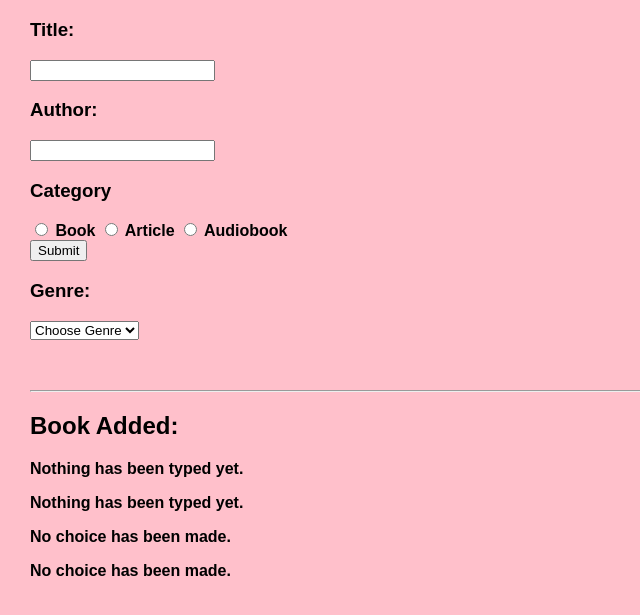
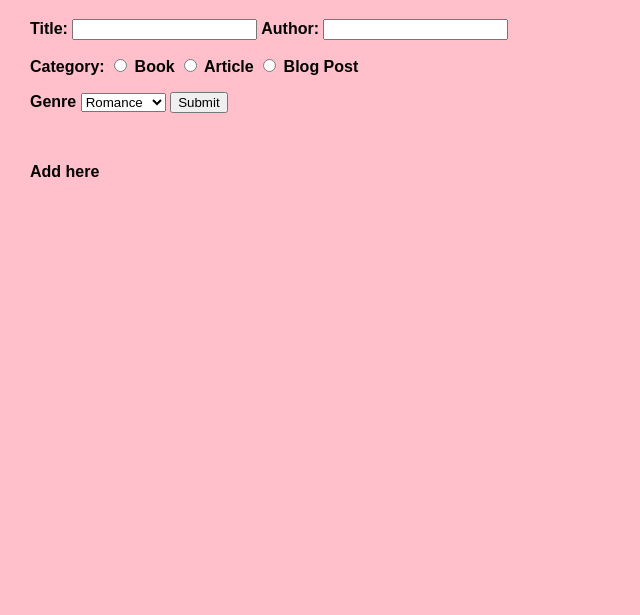
Before and after one commit to mchll05/cc_w12_d1_hmk, a plain HTML site: page index.html in a window 1280 px wide. Shown: the part 61-676 px from the top of the page, without its empty margins (0-640 px from the left). Drawn offline with Linux system fonts and the light colour scheme.

Commit message:
finished mvp

```diff
--- a/index.html
+++ b/index.html
@@ -9,45 +9,39 @@
   <body>
     <h1 id="heading">Add to Reading List</h1>
 
-  <h3>Title:</h3><input id="title" type="text" />
+  <form id="form">
 
-  <h3>Author:</h3><input id="author" type="text" />
+<label>Title:</label>
+<input id="title" type="text" required>
 
-  <form>
-  <h3>Category</h3>
-  <div>
-    <input type="radio" id="book"
-     name="book" value="book">
-    <label for="book">Book</label>
+<label>Author:</label>
+<input id="author" type='text'>
 
-    <input type="radio" id="article"
-     name="article" value="article">
-    <label for="article">Article</label>
+<p>
+  <label>Category:</label>
+        <input type="radio" name="category" value="Book" required>
+        <label>Book</label>
 
-    <input type="radio" id="audiobook">
-    <label for="audiobook">Audiobook</label>
-  </div>
-  <div>
-    <button type="submit">Submit</button>
-  </div>
-</form>
+        <input type="radio" name="category" value="Article" required>
+        <label>Article</label>
 
-  <h3>Genre:</h3>
-    <select id="select">
-      <option disabled selected>Choose Genre</option>
-      <option value="romance">Romance</option>
-      <option value="non-fiction">Non Fiction</option>
-      <option value="horror">Horror</option>
-    </select>
+        <input type="radio" name="category" value="Blog post" required>
+        <label>Blog Post</label></p>
+
+        <label>Genre</label>
+            <select id='genre' required>
+              <option value='Romance'>Romance</option>
+              <option value='Non-fiction'>Non fiction</option>
+              <option value='Sci-Fi'>Sci-Fi</option>
+            </select>
+
+            <button type="submit" name="button">Submit</button>
+
+          </form>
 
 <p><br></p>
-    <hr></hr>
 
-<h2>Book Added:</h2>
-<p id="title-result">Nothing has been typed yet.</p>
-<p id="author-result">Nothing has been typed yet.</p>
-<p id="category-result">No choice has been made.</p>
-<p id="genre-result">No choice has been made.</p>
+  <p id="form-result">Add here</p>
 
   </body>
 </html>
--- a/js/app.js
+++ b/js/app.js
@@ -1,2 +1,13 @@
 document.addEventListener('DOMContentLoaded', () => {
   console.dir("here we go");
+
+    const form = document.querySelector('#form');
+    form.addEventListener('submit', handleFormEntered);
+
+  });
+
+  const handleFormEntered = function(event){
+    event.preventDefault();
+    const formResult = document.querySelector('#form-result');
+    formResult.textContent = `| Title: ${this.title.value} | Author: ${this.author.value} | Category: ${this.category.value} | Genre: ${this.genre.value}`;
+  };
```
